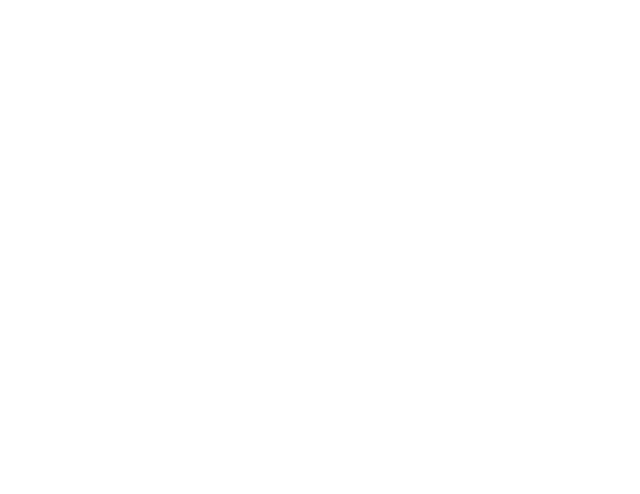
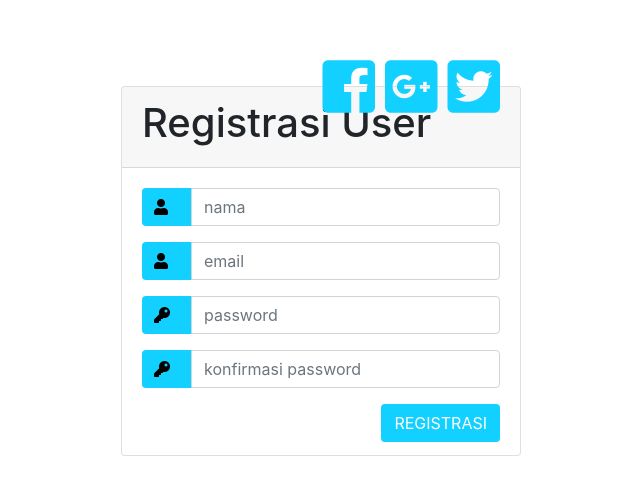
Before and after one commit to oktyajipangestu/pembelajaran-online, a React (Create React App) app: page /registrasi-user in a window 1280 px wide. Shown: the part 130-624 px from the top of the page, without its empty margins (319-959 px from the left). Built offline with nearby package versions, Linux system fonts and the light colour scheme; a web font is replaced by a local one.

Commit message:
pembuatan layout login dan regis user serta connect api

```diff
--- a/src/Middleware.js
+++ b/src/Middleware.js
@@ -1,17 +1,19 @@
 import {BrowserRouter as Router, Route, Switch} from 'react-router-dom';
-import App from './App';
 import ListVideo from './components/ListVideo';
 import Login from './components/Login';
 import ListUsers from './components/ListUsers';
+import LoginUser from './components/AuthUser/LoginUser';
+import RegistrasiUser from './components/AuthUser/Registrasi';
 
 const Middleware = () => {
     return (
         <Router>
             <Switch>
-                <Route exact path="/" render={() => <App /> }/>
+                <Route exact path="/" render={() => <LoginUser /> }/>
                 <Route exact path="/login-admin" render={() => <Login />} />
                 <Route exact path="/list-video-admin" render={() => <ListVideo />} />
                 <Route exact path="/list-users" render={() => <ListUsers />} />
+                <Route exact path="/registrasi-user" render={() => <RegistrasiUser />} />
             </Switch>
         </Router>
     )
--- /dev/null
+++ b/src/components/AuthUser/LoginUser.js
@@ -0,0 +1,117 @@
+import { useState, useEffect } from "react";
+import { useHistory } from "react-router-dom";
+import swal from 'sweetalert';
+
+const LoginUser = () => {
+  const history = useHistory();
+  const [email, setEmail] = useState("");
+  const [password, setPassword] = useState("");
+
+
+  useEffect(() => {
+    const login = localStorage.getItem("loginUser");
+    if(login) {
+    //   history.push('/list-video-admin');
+    }
+  },[]);
+
+  const handleSubmit = (e) => {
+    e.preventDefault();
+    const dataSend = {
+      email,
+      password,
+    };
+
+    if (email === "" || password === "") {
+      swal('Failed', 'Gagal Login', 'error');
+    } else {
+      fetch(`${process.env.REACT_APP_API}/loginPeserta`, {
+        method: "POST",
+        body: JSON.stringify(dataSend),
+        headers: {
+          "Content-Type": "application/json",
+        },
+      })
+        .then((res) => res.json())
+        .then((hasil) => {
+            console.log(hasil)
+        //   if(hasil.status === 'berhasil') {
+        //     localStorage.setItem("loginUser", hasil.token);
+        //     history.push("/list-video-admin");
+        //   }
+
+        })
+        .catch((err) => {
+            alert(err);
+        });
+    }
+  };
+
+  return (
+    <>
+      <div className="container">
+        <div className="d-flex justify-content-center h-100">
+          <div className="card">
+            <div className="card-header">
+              <h1>Login User</h1>
+              <div className="d-flex justify-content-end social-icon">
+                <span>
+                  <i className="fab fa-facebook-square"></i>
+                </span>
+                <span>
+                  <i className="fab fa-google-plus-square"></i>
+                </span>
+                <span>
+                  <i className="fab fa-twitter-square"></i>
+                </span>
+              </div>
+            </div>
+
+            <div className="card-body">
+              <form>
+                <div className="input-group form-group">
+                  <div className="input-group-prepend">
+                    <span className="input-group-text">
+                      <i className="fas fa-user"></i>
+                    </span>
+                  </div>
+                  <input
+                    type="email"
+                    onChange={(e) => setEmail(e.target.value)}
+                    className="form-control"
+                    placeholder="email"
+                  ></input>
+                </div>
+
+                <div className="input-group form-group">
+                  <div className="input-group-prepend">
+                    <span className="input-group-text">
+                      <i className="fas fa-key"></i>
+                    </span>
+                  </div>
+                  <input
+                    type="text"
+                    onChange={(e) => setPassword(e.target.value)}
+                    className="form-control"
+                    placeholder="password"
+                  ></input>
+                </div>
+
+                <div className="form-group">
+                  <button
+                    onClick={(e) => handleSubmit(e)}
+                    className="btn float-right login_btn"
+                  >
+                    LOGIN
+                  </button>
+                </div>
+              </form>
+            </div>
+          </div>
+        </div>
+      </div>
+    </>
+  );
+};
+
+export default LoginUser;
--- /dev/null
+++ b/src/components/AuthUser/Registrasi.js
@@ -0,0 +1,159 @@
+import { useState, useEffect } from "react";
+import { useHistory } from "react-router-dom";
+import swal from 'sweetalert';
+
+const RegistrasiUser = () => {
+  const history = useHistory();
+  const [nama, setNama] = useState("");
+  const [email, setEmail] = useState("");
+  const [password, setPassword] = useState("");
+  const [konfirmPassword, setKonfirmPassword] = useState("");
+
+
+  useEffect(() => {
+    const login = localStorage.getItem("loginUser");
+    if(login) {
+    //   history.push('/list-video-admin');
+    }
+  },[]);
+
+  const handleSubmit = (e) => {
+    e.preventDefault();
+    const dataSend = {
+      email,
+      password,
+    };
+
+    if (nama === "" || email === "" || password === "" || konfirmPassword === "") {
+      swal('Failed', 'Gagal Login', 'error');
+    } else {
+      fetch(`${process.env.REACT_APP_API}/registrasi`, {
+        method: "POST",
+        body: JSON.stringify(dataSend),
+        headers: {
+          "Content-Type": "application/json",
+        },
+      })
+        .then((res) => res.json())
+        .then((hasil) => {
+            console.log(hasil)
+        //   if(hasil.status === 'berhasil') {
+        //     localStorage.setItem("loginUser", hasil.token);
+        //     history.push("/list-video-admin");
+        //   }
+
+        })
+        .catch((err) => {
+            alert(err);
+        });
+    }
+  };
+
+  return (
+    <>
+      <div className="container">
+        <div className="d-flex justify-content-center h-100">
+          <div className="card">
+            <div className="card-header">
+              <h1>Registrasi User</h1>
+              <div className="d-flex justify-content-end social-icon">
+                <span>
+                  <i className="fab fa-facebook-square"></i>
+                </span>
+                <span>
+                  <i className="fab fa-google-plus-square"></i>
+                </span>
+                <span>
+                  <i className="fab fa-twitter-square"></i>
+                </span>
+              </div>
+            </div>
+
+            <div className="card-body">
+              <form>
+              <div className="input-group form-group">
+                  <div className="input-group-prepend">
+                    <span className="input-group-text">
+                      <i className="fas fa-user"></i>
+                    </span>
+                  </div>
+                  <input
+                    type="text"
+                    value={nama}
+                    onChange={(e) => setNama(e.target.value)}
+                    className="form-control"
+                    placeholder="nama"
+                  ></input>
+                </div>
+
+
+                <div className="input-group form-group">
+                  <div className="input-group-prepend">
+                    <span className="input-group-text">
+                      <i className="fas fa-user"></i>
+                    </span>
+                  </div>
+                  <input
+                    type="email"
+                    value={email}
+                    onChange={(e) => setEmail(e.target.value)}
+                    className="form-control"
+                    placeholder="email"
+                  ></input>
+                </div>
+
+                <div className="input-group form-group">
+                  <div className="input-group-prepend">
+                    <span className="input-group-text">
+                      <i className="fas fa-key"></i>
+                    </span>
+                  </div>
+                  <input
+                    type="password"
+                    value={password}
+                    onChange={(e) => setPassword(e.target.value)}
+                    className="form-control"
+                    placeholder="password"
+                  ></input>
+                </div>
+
+                <div className="input-group form-group">
+                  <div className="input-group-prepend">
+                    <span className="input-group-text">
+                      <i className="fas fa-key"></i>
+                    </span>
+                  </div>
+                  <input
+                    type="password"
+                    value={konfirmPassword}
+                    onChange={(e) => setKonfirmPassword(e.target.value)}
+                    className="form-control"
+                    placeholder="konfirmasi password"
+                  ></input>
+                </div>
+
+                <div className="form-group">
+                  {password !== konfirmPassword && password.length > 0 || konfirmPassword.length > 0 ?
+                    <span style={{color:"red", fontSize:"14px"}}>password dan konfirm password harus sama</span> : ""
+                  }
+                </div>
+
+
+                <div className="form-group">
+                  <button
+                    onClick={(e) => handleSubmit(e)}
+                    className="btn float-right login_btn"
+                  >
+                    REGISTRASI
+                  </button>
+                </div>
+              </form>
+            </div>
+          </div>
+        </div>
+      </div>
+    </>
+  );
+};
+
+export default RegistrasiUser;
```
